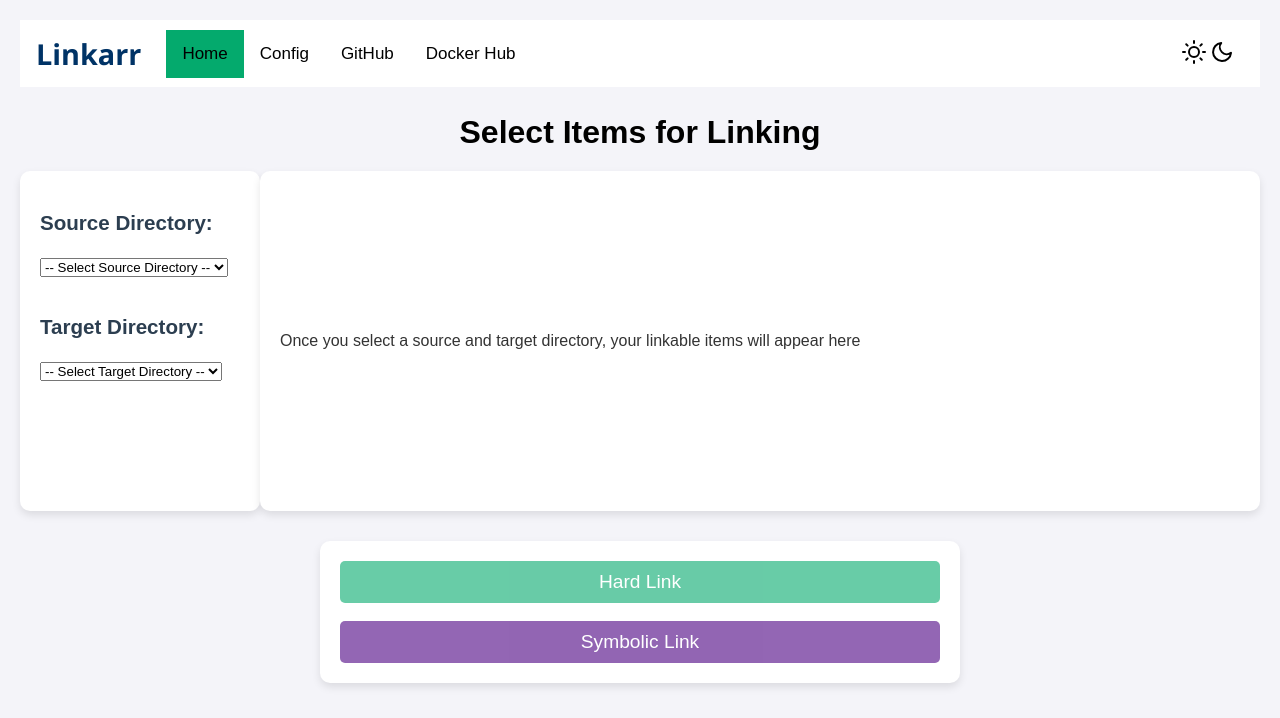
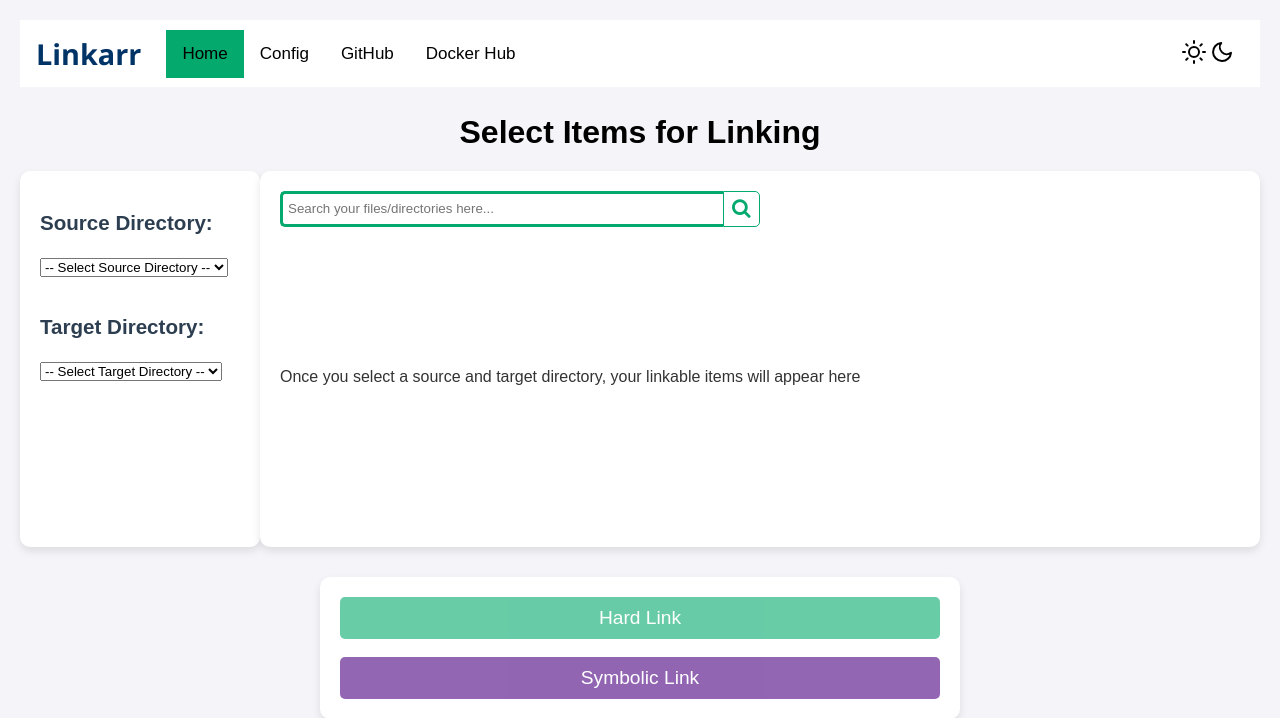
Before and after one commit to imadahmad97/linkarr, a Flask app: page / in a window 1280 px wide. Shown: the top 718 px of the page. Run offline with Flask 3, Linux system fonts and the light colour scheme.

Commit message:
added crude search, need to improve search logic

```diff
--- a/app/static/file_selector.css
+++ b/app/static/file_selector.css
@@ -174,6 +174,53 @@ button:disabled {
   text-align: center;
 }
 
+@import url(https://fonts.googleapis.com/css?family=Open+Sans);
+
+.search {
+  width: 100%;
+  position: relative;
+  display: flex;
+}
+
+.searchTerm {
+  width: 100%;
+  border: 3px solid #04aa6d;
+  border-right: none;
+  padding: 5px;
+  height: 20px;
+  border-radius: 5px 0 0 5px;
+  outline: none;
+  color: black;
+}
+
+.searchTerm:focus {
+  color: #04aa6d;
+}
+
+.searchButton {
+  width: 40px;
+  height: 36px;
+  border: 1px solid #04aa6d;
+  background: white;
+  text-align: center;
+  color: #04aa6d;
+  border-radius: 0 5px 5px 0;
+  cursor: pointer;
+  font-size: 20px;
+}
+
+.searchButton:hover {
+  background: #04aa6d;
+  color: white;
+}
+
+/*Resize the wrap to see the search bar change!*/
+.wrap {
+  width: 50%;
+  top: 50%;
+  left: 50%;
+}
+
 /* Responsive design */
 @media (max-width: 768px) {
   form {
--- a/app/templates/file_selector.html
+++ b/app/templates/file_selector.html
@@ -10,32 +10,7 @@ rel="stylesheet"
 type="text/css"
 href="{{ url_for('static', filename='file_selector.css') }}"
 />
-<script>
-  function prepareForm(linkType, event) {
-    event.preventDefault(); // Stop immediate form submission
-
-    const checkboxes = document.querySelectorAll('.item-checkbox:checked');
-    const container = document.getElementById('selected-items-hidden-container');
-    const form = document.getElementById('bottom-button-form');
-
-    // Clear previous hidden inputs
-    container.innerHTML = '';
-
-    // Set the link type
-    document.getElementById("link_type").value = linkType;
-
-    // Append each selected item
-    checkboxes.forEach((cb) => {
-      const input = document.createElement('input');
-      input.type = 'hidden';
-      input.name = 'selected_items';
-      input.value = cb.value;
-      container.appendChild(input);
-    });
-
-    form.submit(); // Manually submit form after appending
-  }
-  </script>
+<link rel="stylesheet" href="https://cdnjs.cloudflare.com/ajax/libs/font-awesome/4.7.0/css/font-awesome.min.css">
 
 {% endblock %}
 
@@ -65,13 +40,24 @@ href="{{ url_for('static', filename='file_selector.css') }}"
         </select>
         <br><br>
     </div>
+
 </form>
+
         <div class="item_selector_form">
+            <div class="wrap">
+                <div class="search">
+                    <input type="text" id="searchInput" class="searchTerm" placeholder="Search your files/directories here...">
+                   <button type="submit" class="searchButton">
+                     <i class="fa fa-search"></i>
+                  </button>
+                </div>
+             </div>
             <div class="item_list">
                 {% if selected_source_dir and selected_target_dir %}
-            <ul>
+
+                <ul id="itemList">
                 {% for item in items %}
-                    <li>
+                    <li class="searchable-item">
                         <input type="checkbox" name="selected_items" value="{{ item }}" id="item_{{ loop.index0 }}" class="item-checkbox">
                         <label for="item_{{ loop.index0 }}">{{ item }}</label>
 
@@ -149,7 +135,42 @@ href="{{ url_for('static', filename='file_selector.css') }}"
         document.getElementById('source_dir').addEventListener('change', toggleButtons);
         document.getElementById('target_dir').addEventListener('change', toggleButtons);
 
+        function prepareForm(linkType, event) {
+            event.preventDefault(); // Stop immediate form submission
+
+            const checkboxes = document.querySelectorAll('.item-checkbox:checked');
+            const container = document.getElementById('selected-items-hidden-container');
+            const form = document.getElementById('bottom-button-form');
+
+            // Clear previous hidden inputs
+            container.innerHTML = '';
+
+            // Set the link type
+            document.getElementById("link_type").value = linkType;
+
+            // Append each selected item
+            checkboxes.forEach((cb) => {
+            const input = document.createElement('input');
+            input.type = 'hidden';
+            input.name = 'selected_items';
+            input.value = cb.value;
+            container.appendChild(input);
+            });
+
+            form.submit(); // Manually submit form after appending
+        }
+
         // In case both are pre-filled from a GET request
         window.addEventListener('DOMContentLoaded', toggleButtons);
+
+        document.getElementById('searchInput').addEventListener('input', function () {
+            const filter = this.value.toLowerCase();
+            const items = document.querySelectorAll('.searchable-item');
+
+            items.forEach(item => {
+                const text = item.textContent.toLowerCase();
+                item.style.display = text.includes(filter) ? '' : 'none';
+            });
+        });
       </script>
 {% endblock %}
```
Also changed, not shown: README.md.
